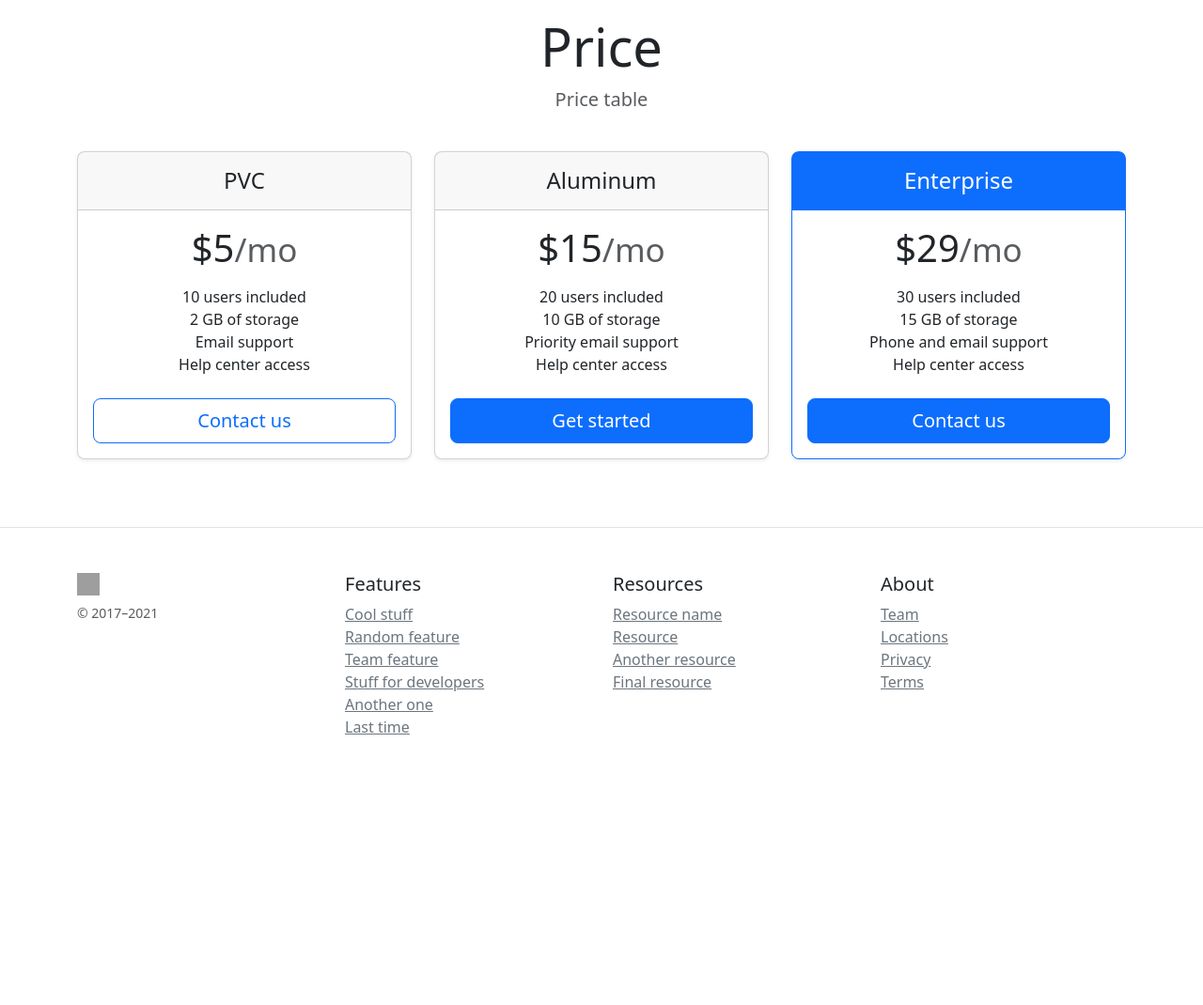
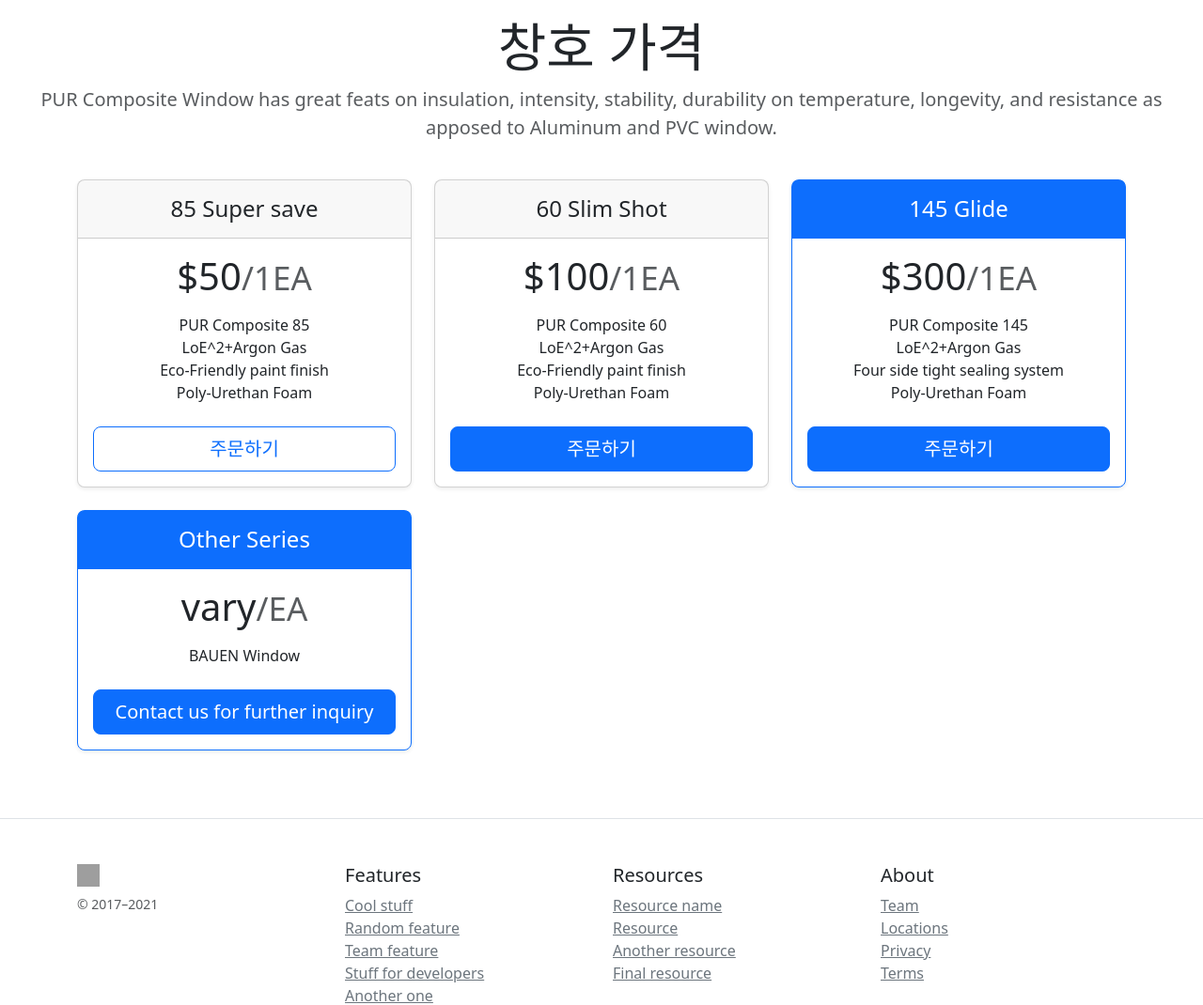
Before and after one commit to joebaga/Woodex, a Django app: page /price/ in a window 1280 px wide. Shown: the top 1070 px of the page at 94% size. Before the commit the page ends 782 px from the top, so only its background shows below. Run offline with Django 4.2, Linux system fonts and the light colour scheme; a user stored in the database is signed in; grey boxes are pictures that could not be loaded.

Commit message:
Correction

```diff
--- a/templates/Home/price.html
+++ b/templates/Home/price.html
@@ -29,8 +29,8 @@
 
   <main>
     <div class="pricing-header p-3 pb-md-4 mx-auto text-center">
-      <h1 class="display-4 fw-normal">Price</h1>
-      <p class="fs-5 text-muted">Price table</p>
+      <h1 class="display-4 fw-normal">창호 가격</h1>
+      <p class="fs-5 text-muted">PUR Composite Window has great feats on insulation, intensity, stability, durability on temperature, longevity, and resistance as apposed to Aluminum and PVC window.</p>
     </div>
 
     <div class="container">
@@ -38,51 +38,65 @@
         <div class="col">
           <div class="card mb-4 rounded-3 shadow-sm">
             <div class="card-header py-3">
-              <h4 class="my-0 fw-normal">PVC</h4>
+              <h4 class="my-0 fw-normal">85 Super save</h4>
             </div>
             <div class="card-body">
-              <h1 class="card-title pricing-card-title">$5<small class="text-muted fw-light">/mo</small></h1>
+              <h1 class="card-title pricing-card-title">$50<small class="text-muted fw-light">/1EA</small></h1>
               <ul class="list-unstyled mt-3 mb-4">
-                <li>10 users included</li>
-                <li>2 GB of storage</li>
-                <li>Email support</li>
-                <li>Help center access</li>
+                <li>PUR Composite 85</li>
+                <li>LoE^2+Argon Gas</li>
+                <li>Eco-Friendly paint finish</li>
+                <li>Poly-Urethan Foam</li>
               </ul>
-              <button type="button" class="w-100 btn btn-lg btn-outline-primary">Contact us</button>
+              <button type="button" class="w-100 btn btn-lg btn-outline-primary">주문하기</button>
             </div>
           </div>
         </div>
         <div class="col">
           <div class="card mb-4 rounded-3 shadow-sm">
             <div class="card-header py-3">
-              <h4 class="my-0 fw-normal">Aluminum</h4>
+              <h4 class="my-0 fw-normal">60 Slim Shot</h4>
             </div>
             <div class="card-body">
-              <h1 class="card-title pricing-card-title">$15<small class="text-muted fw-light">/mo</small></h1>
+              <h1 class="card-title pricing-card-title">$100<small class="text-muted fw-light">/1EA</small></h1>
               <ul class="list-unstyled mt-3 mb-4">
-                <li>20 users included</li>
-                <li>10 GB of storage</li>
-                <li>Priority email support</li>
-                <li>Help center access</li>
+                <li>PUR Composite 60</li>
+                <li>LoE^2+Argon Gas</li>
+                <li>Eco-Friendly paint finish</li>
+                <li>Poly-Urethan Foam</li>
               </ul>
-              <button type="button" class="w-100 btn btn-lg btn-primary">Get started</button>
+              <button type="button" class="w-100 btn btn-lg btn-primary">주문하기</button>
             </div>
           </div>
         </div>
         <div class="col">
           <div class="card mb-4 rounded-3 shadow-sm border-primary">
             <div class="card-header py-3 text-white bg-primary border-primary">
-              <h4 class="my-0 fw-normal">Enterprise</h4>
+              <h4 class="my-0 fw-normal">145 Glide</h4>
             </div>
             <div class="card-body">
-              <h1 class="card-title pricing-card-title">$29<small class="text-muted fw-light">/mo</small></h1>
+              <h1 class="card-title pricing-card-title">$300<small class="text-muted fw-light">/1EA</small></h1>
               <ul class="list-unstyled mt-3 mb-4">
-                <li>30 users included</li>
-                <li>15 GB of storage</li>
-                <li>Phone and email support</li>
-                <li>Help center access</li>
+                <li>PUR Composite 145</li>
+                <li>LoE^2+Argon Gas</li>
+                <li>Four side tight sealing system</li>
+                <li>Poly-Urethan Foam</li>
               </ul>
-              <button type="button" class="w-100 btn btn-lg btn-primary">Contact us</button>
+              <button type="button" class="w-100 btn btn-lg btn-primary">주문하기</button>
+            </div>
+          </div>
+        </div>
+        <div class="col">
+          <div class="card mb-4 rounded-3 shadow-sm border-primary">
+            <div class="card-header py-3 text-white bg-primary border-primary">
+              <h4 class="my-0 fw-normal">Other Series</h4>
+            </div>
+            <div class="card-body">
+              <h1 class="card-title pricing-card-title">vary<small class="text-muted fw-light">/EA</small></h1>
+              <ul class="list-unstyled mt-3 mb-4">
+                <li>BAUEN Window</li>
+              </ul>
+              <button type="button" class="w-100 btn btn-lg btn-primary">Contact us for further inquiry</button>
             </div>
           </div>
         </div>
```
Also changed, not shown: templates/Home/quotes.html (+5 -7 lines), db.sqlite3.
